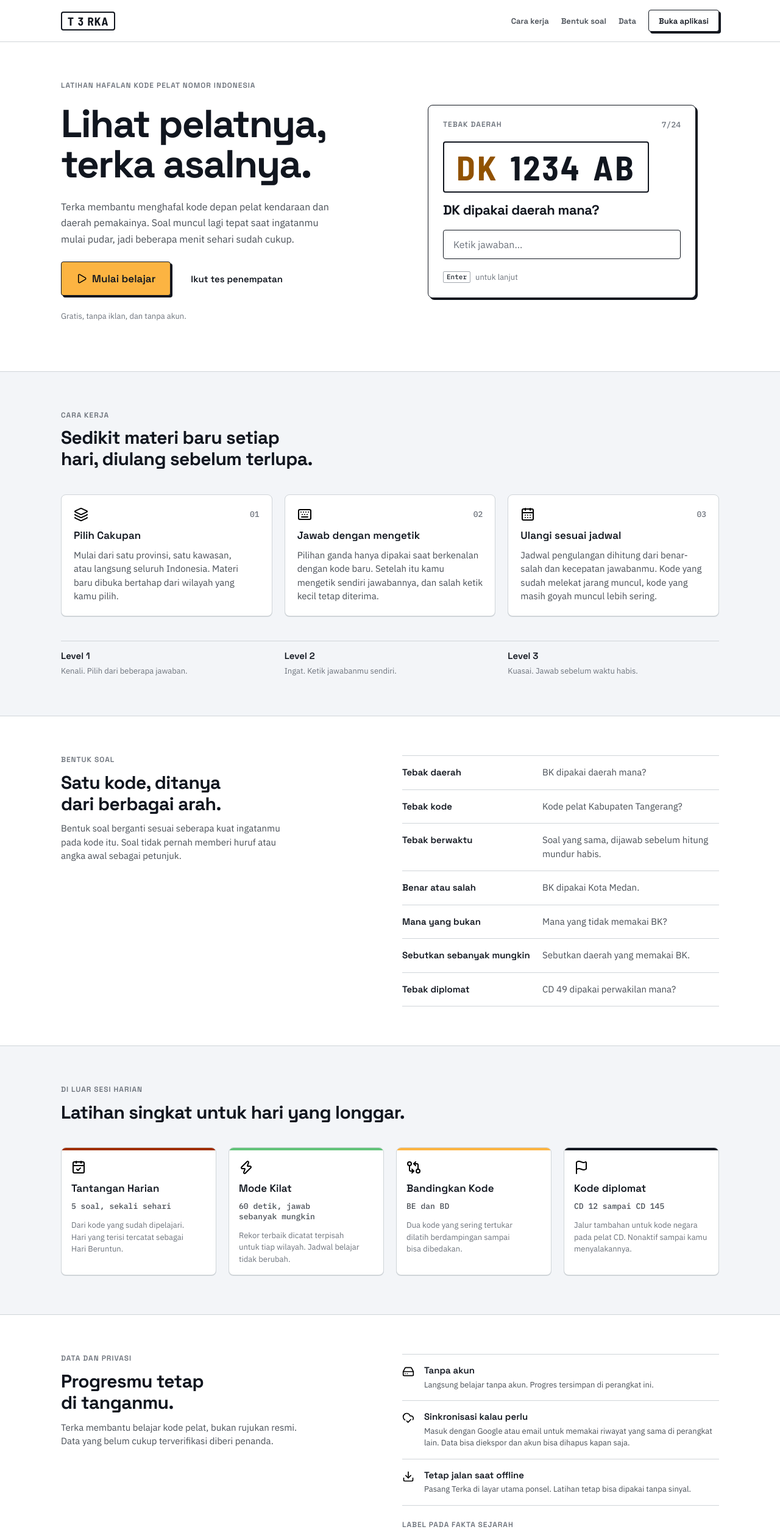
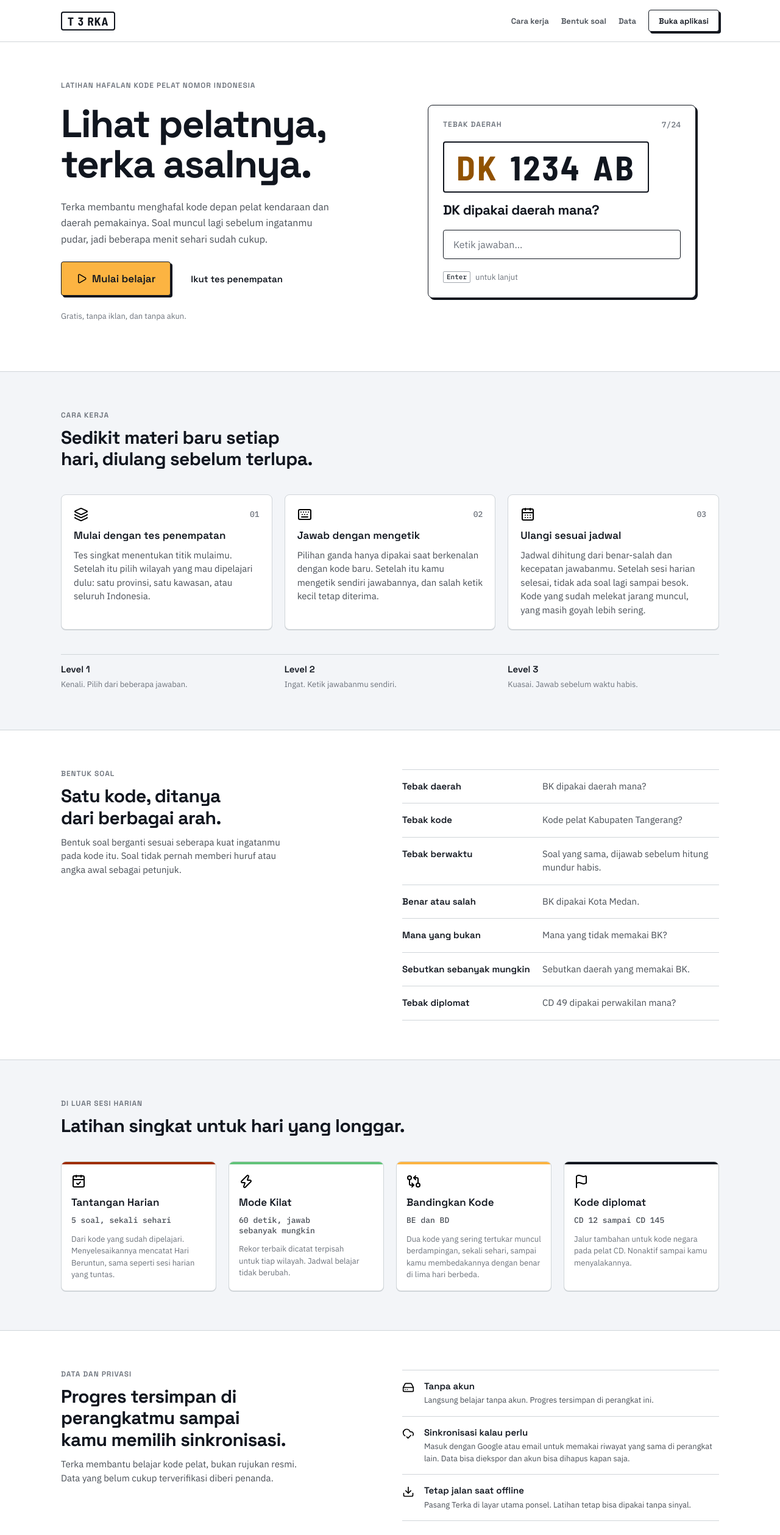
Before and after one commit to dikym/terka, a Next.js app: page / in a window 1280 px wide. Shown: the top 2518 px of the page at 61% size. Built offline with nearby package versions, Linux system fonts and the light colour scheme.

Commit message:
docs(mulai): bring the landing copy in line with how the app works now

```diff
--- a/src/components/screens/mulai.tsx
+++ b/src/components/screens/mulai.tsx
@@ -13,8 +13,8 @@ const TITLE =
 const STEPS: { icon: IconName; title: string; text: string }[] = [
 	{
 		icon: "layers",
-		title: "Pilih Cakupan",
-		text: "Mulai dari satu provinsi, satu kawasan, atau langsung seluruh Indonesia. Materi baru dibuka bertahap dari wilayah yang kamu pilih."
+		title: "Mulai dengan tes penempatan",
+		text: "Tes singkat menentukan titik mulaimu. Setelah itu pilih wilayah yang mau dipelajari dulu: satu provinsi, satu kawasan, atau seluruh Indonesia."
 	},
 	{
 		icon: "keyboard",
@@ -24,7 +24,7 @@ const STEPS: { icon: IconName; title: string; text: string }[] = [
 	{
 		icon: "calendar-days",
 		title: "Ulangi sesuai jadwal",
-		text: "Jadwal pengulangan dihitung dari benar-salah dan kecepatan jawabanmu. Kode yang sudah melekat jarang muncul, kode yang masih goyah muncul lebih sering."
+		text: "Jadwal dihitung dari benar-salah dan kecepatan jawabanmu. Setelah sesi harian selesai, tidak ada soal lagi sampai besok. Kode yang sudah melekat jarang muncul, yang masih goyah lebih sering."
 	}
 ];
 
@@ -50,7 +50,7 @@ const EXTRAS: { bar: string; icon: IconName; title: string; meta: string; text:
 		icon: "calendar-check",
 		title: "Tantangan Harian",
 		meta: "5 soal, sekali sehari",
-		text: "Dari kode yang sudah dipelajari. Hari yang terisi tercatat sebagai Hari Beruntun."
+		text: "Dari kode yang sudah dipelajari. Menyelesaikannya mencatat Hari Beruntun, sama seperti sesi harian yang tuntas."
 	},
 	{
 		bar: "bg-go-500",
@@ -64,7 +64,7 @@ const EXTRAS: { bar: string; icon: IconName; title: string; meta: string; text:
 		icon: "git-compare-arrows",
 		title: "Bandingkan Kode",
 		meta: "BE dan BD",
-		text: "Dua kode yang sering tertukar dilatih berdampingan sampai bisa dibedakan."
+		text: "Dua kode yang sering tertukar muncul berdampingan, sekali sehari, sampai kamu membedakannya dengan benar di lima hari berbeda."
 	},
 	{
 		bar: "bg-ink-1000",
@@ -198,8 +198,8 @@ function Hero() {
 						</h1>
 						<p className="text-body-lg leading-[1.6] text-ink-700 lg:max-w-[46ch] lg:leading-loose">
 							Terka membantu menghafal kode depan pelat kendaraan dan daerah
-							pemakainya. Soal muncul lagi tepat saat ingatanmu mulai pudar, jadi
-							beberapa menit sehari sudah cukup.
+							pemakainya. Soal muncul lagi sebelum ingatanmu pudar, jadi beberapa
+							menit sehari sudah cukup.
 						</p>
 					</div>
 					<div className="flex flex-col gap-3 max-lg:order-last lg:gap-6">
@@ -354,7 +354,10 @@ function Privacy() {
 				className={`${WRAP} grid gap-6 py-12 lg:grid-cols-2 lg:items-start lg:gap-10 lg:py-16`}
 			>
 				<div className="flex flex-col gap-3 lg:max-w-[44ch]">
-					<Heading label="Data dan privasi" title="Progresmu tetap di tanganmu." />
+					<Heading
+						label="Data dan privasi"
+						title="Progres tersimpan di perangkatmu sampai kamu memilih sinkronisasi."
+					/>
 					<p className="text-ink-700 type-body">
 						Terka membantu belajar kode pelat, bukan rujukan resmi. Data yang belum
 						cukup terverifikasi diberi penanda.
@@ -432,7 +435,7 @@ function Footer() {
 						<span>RKA</span>
 					</span>
 					<span className="text-body-sm leading-[1.4] text-ink-500">
-						Dikembangkan mandiri, gratis, dan tanpa iklan.
+						Dikembangkan mandiri.
 					</span>
 				</div>
 				<nav className="flex flex-col lg:flex-row lg:flex-wrap lg:gap-5">
```
